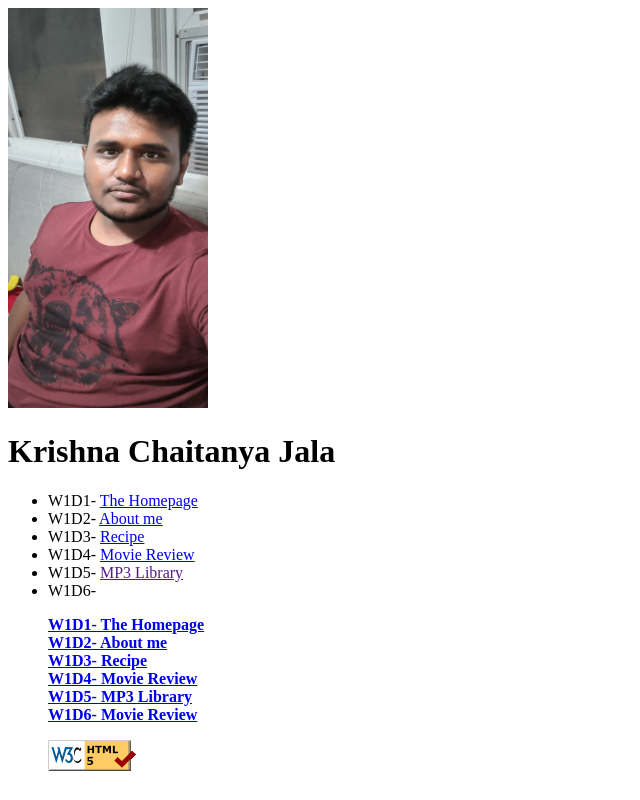
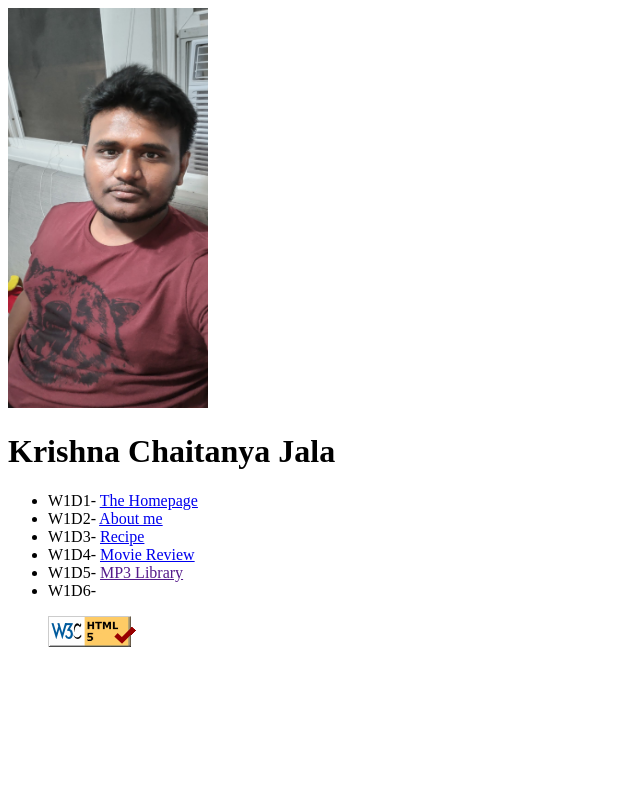
Before and after one commit to Krishna-Chaitanya-Jala/Krishna-Chaitanya-Jala.github.io, a plain HTML site: page index.html in a window 1280 px wide. Shown: the whole page, without its empty margins (0-640 px from the left). Drawn offline with Linux system fonts and the light colour scheme.

Commit message:
Update index.html

```diff
--- a/index.html
+++ b/index.html
@@ -26,9 +26,8 @@
 		W1D5- <a href=""> MP3 Library </a>
 	</li>
 	<li>
-		W1D6- <a href="Movie Rev" </a>
+		W1D6- <a href="Movie Rev"> </a>
 	</li>
-<p><b>W1D1- The Homepage <br> W1D2- About me <br> W1D3- Recipe <br> W1D4- Movie Review <br> W1D5- MP3 Library <br> W1D6- Movie Review <br> </b>
 </p>
 
 <p><a href="https://validator.w3.org/nu/?doc=https%3A%2F%2Fkrishna-chaitanya-jala.github.io"> <img
```
